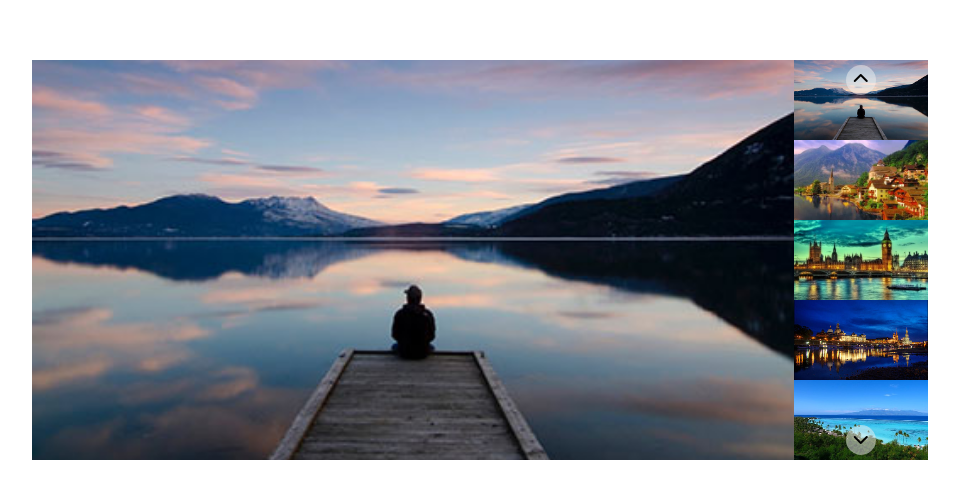
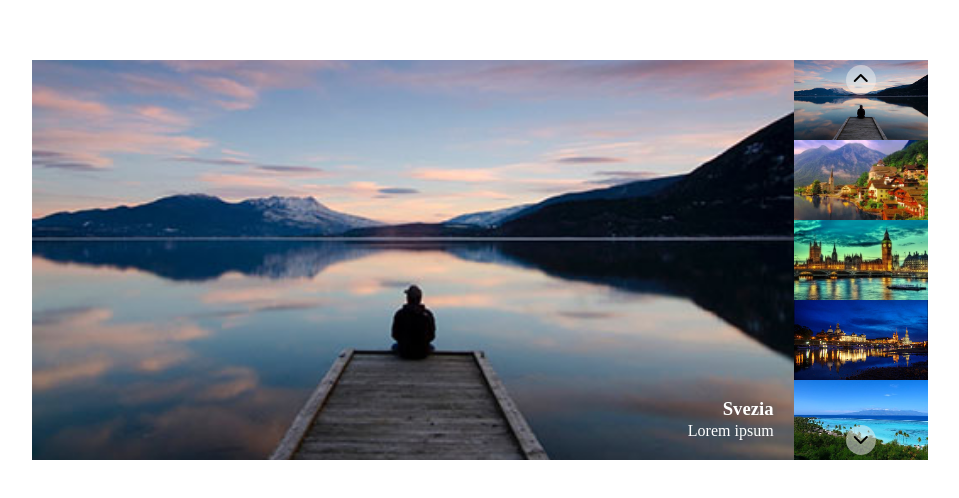
Before and after one commit to Stino01/js-array-carousel, a plain HTML site: page index.html in a window 1280 px wide. Shown: the part 140-638 px from the top of the page, without its empty margins (160-1119 px from the left). Drawn offline with Linux system fonts and the light colour scheme.

Commit message:
milestone 3

```diff
--- a/src/script.js
+++ b/src/script.js
@@ -6,11 +6,29 @@ const items = [
     'img/05.jpg'
 ];
 
+const title = [
+    'Svezia',
+    'Svizzera',
+    'Gran Bretagna',
+    'Germania',
+    'Paradise'
+]
+
+const text = [
+    'Lorem ipsum',
+    'Lorem ipsum',
+    'Lorem ipsum',
+    'Lorem ipsum',
+    'Lorem ipsum',
+]
+
 let imageContent = '';
 for (let i = 0; i < items.length; i++) {
     imageContent += `
         <div class="item">
             <img src="${items[i]}" alt="lago">
+            <h3>${title[i]}</h3>
+            <p>${text[i]}</p>
         </div>`
 };
 const bigImage = document.querySelector('.big-image');
@@ -32,3 +50,31 @@ chevronDown += `
         <i class="fa-solid fa-chevron-down"></i>
     </div>`
 smallImage.innerHTML += chevronDown;
+
+/* let currentIndex = 0;
+
+const currentImage = document.querySelector('.item');
+currentImage[currentIndex].classList.add("active");
+
+const down = document.querySelector('.down');
+down.addEventListener('click', 'goDown')
+const up = document.querySelector('.up');
+up.addEventListener('click', 'goUp')
+
+function goDown() {
+    currentImage[currentIndex].classList.remove("active");
+    currentIndex++;
+    if (currentIndex > 4) {
+        currentIndex = 0
+    };
+    currentImage[currentIndex].classList.add("active");
+};
+
+function goUp() {
+    currentImage[currentIndex].classList.remove("active");
+    currentIndex--;
+    if (currentIndex < 0) {
+        currentIndex = 4
+    };
+    currentImage[currentIndex].classList.add("active");
+}; */
--- a/src/style.css
+++ b/src/style.css
@@ -35,9 +35,23 @@
     display: none;
 }
 
-
 .item.active {
     display: block;
+    position: relative;
+}
+
+.item.active h3 {
+    position: absolute;
+    bottom: 40px;
+    right: 20px;
+    color: white;
+}
+
+.item.active p {
+    position: absolute;
+    bottom: 20px;
+    right: 20px;
+    color: white;
 }
 
 .big-image img {
```
